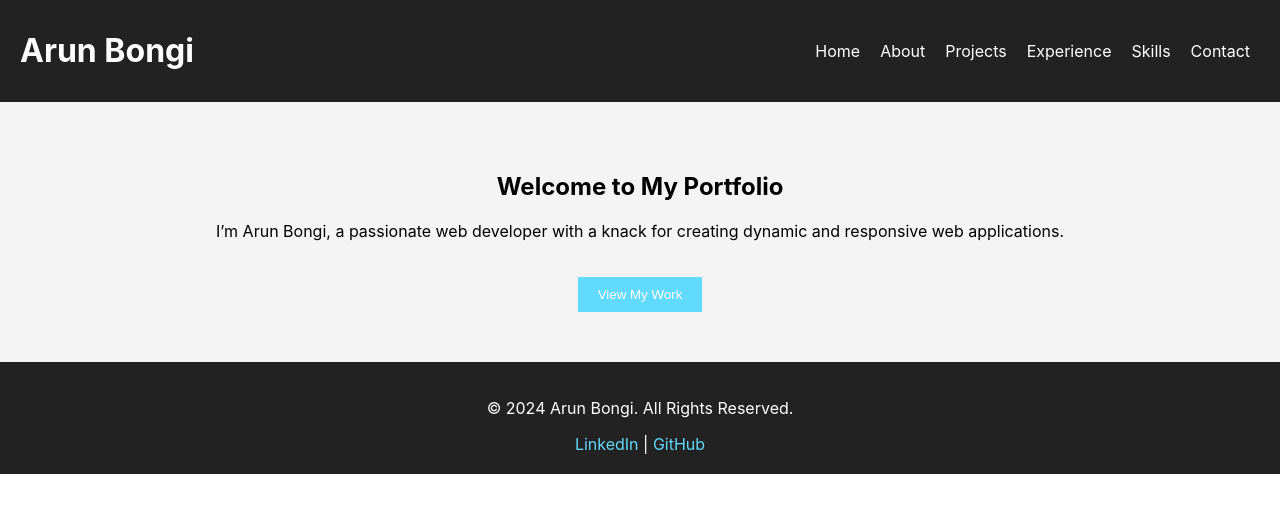
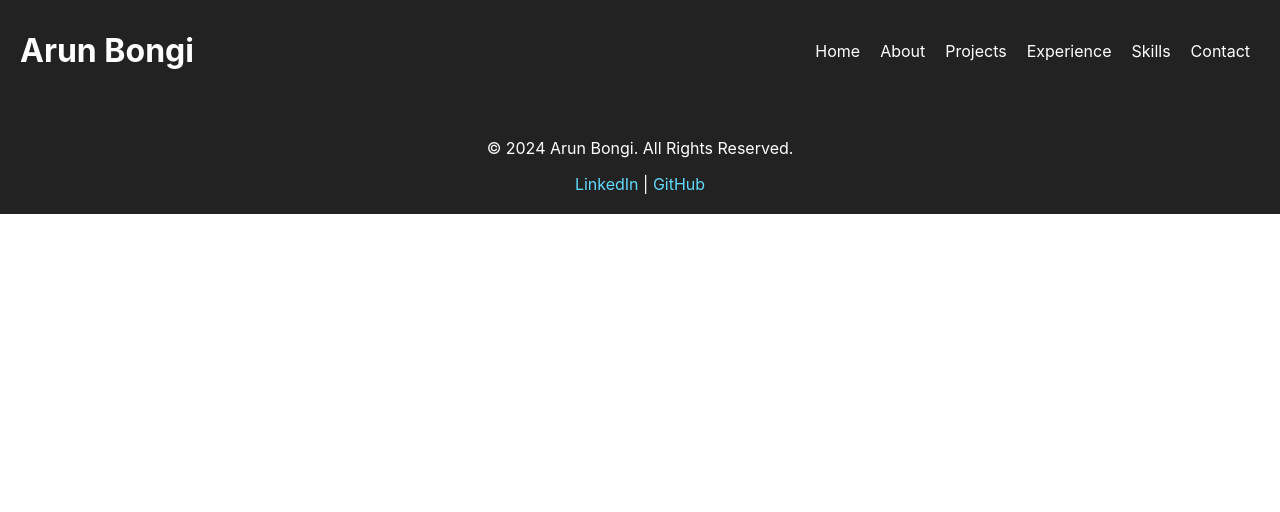
Before and after one commit to ArunBongi/portfolio, a React (Create React App) app: page / in a window 1280 px wide. Shown: the top 512 px of the page. Built offline with nearby package versions, Linux system fonts and the light colour scheme.

Commit message:
Update homepage

```diff
--- a/src/App.js
+++ b/src/App.js
@@ -16,7 +16,7 @@ function App() {
     <Router>
       <Header />
       <Routes>
-        <Route path="/" element={<Home />} />
+        <Route path="/portfolio/" element={<Home />} />
         <Route path="/about" element={<About />} />
         <Route path="/projects" element={<Projects />} />
         <Route path="/experience" element={<Experience />} />
--- a/src/components/Header.jsx
+++ b/src/components/Header.jsx
@@ -8,7 +8,7 @@ function Header() {
     <header>
       <h1>Arun Bongi</h1>
       <nav>
-        <Link to="/">Home</Link>
+        <Link to="/portfolio/">Home</Link>
         <Link to="/about">About</Link>
         <Link to="/projects">Projects</Link>
         <Link to="/experience">Experience</Link>
```
Also changed, not shown: package.json (+9 -3 lines), 1 other file (tests, documents, lock files or other folders).
